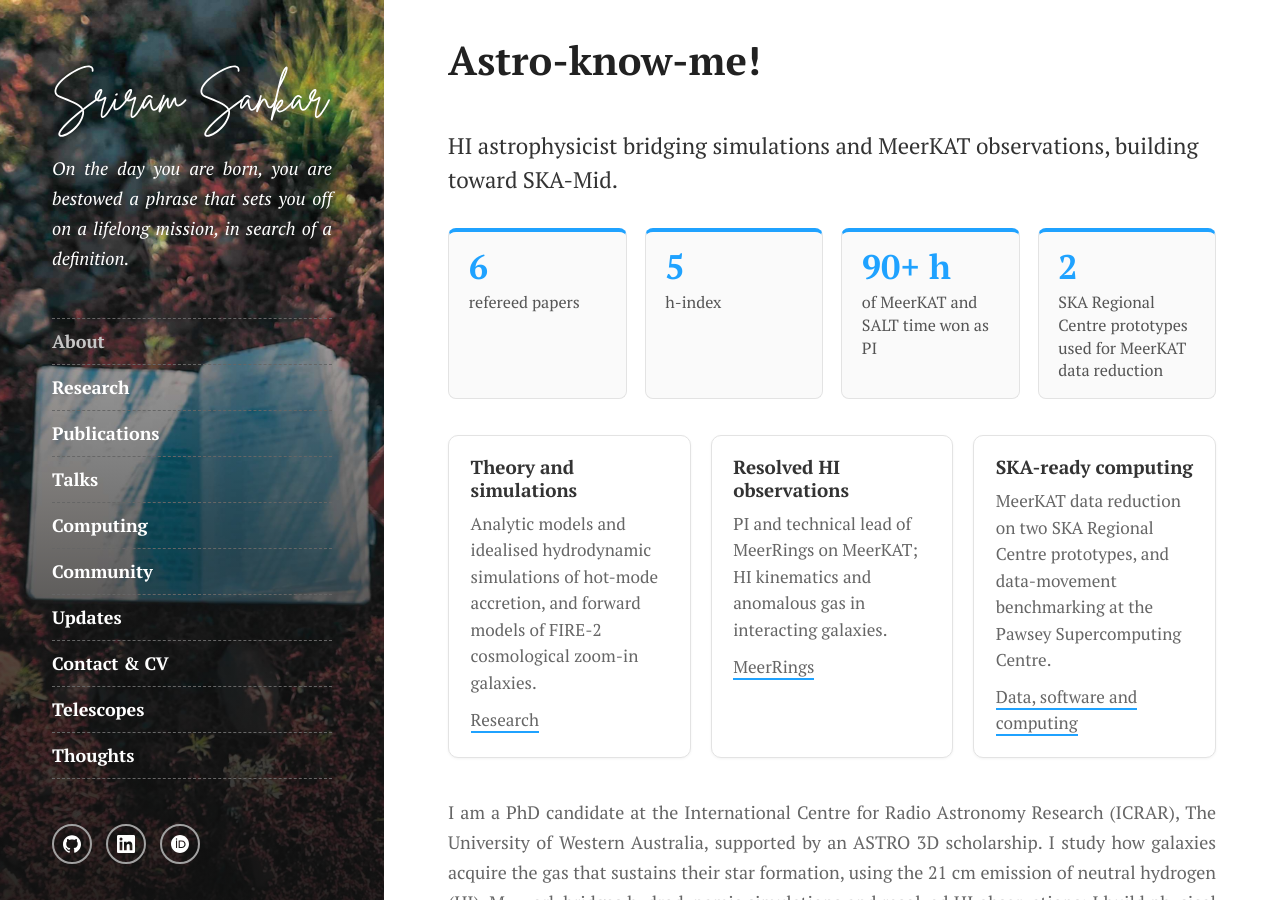
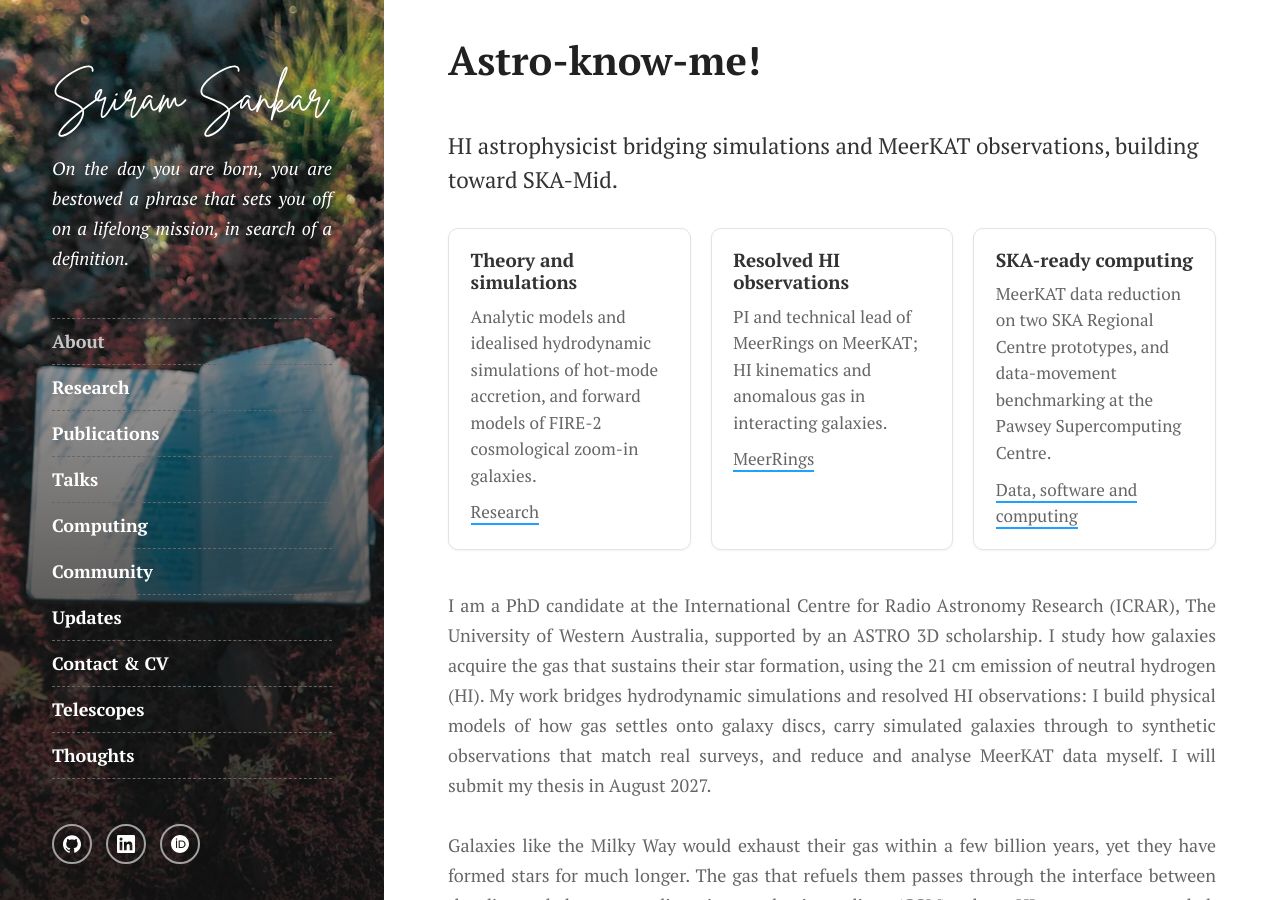
Before and after one commit to spectram/spectram.github.io, a Jekyll site: the page built from index.md, in a window 1280 px wide and 900 px high. Built offline with Jekyll 4.4.1, drawn with Linux system fonts in a browser that asks for light colours.

Commit message:
Remove key-number cards from About; move Medium link to the bottom of Thoughts
Co-Authored-By: Claude Opus 5.5 <noreply@anthropic.com>
Claude-Session: https://claude.ai/code/session_01PBef2H3CY43TcREdMSnytM

```diff
--- a/index.md
+++ b/index.md
@@ -39,13 +39,6 @@ layout: page
 ---
 
 <p class="sr-lead">HI astrophysicist bridging simulations and MeerKAT observations, building toward SKA-Mid.</p>
-
-<div class="sr-stats">
-  <div class="sr-stat"><span class="num">6</span><span class="lbl">refereed papers</span></div>
-  <div class="sr-stat"><span class="num">5</span><span class="lbl">h-index</span></div>
-  <div class="sr-stat"><span class="num">90+ h</span><span class="lbl">of MeerKAT and SALT time won as PI</span></div>
-  <div class="sr-stat"><span class="num">2</span><span class="lbl">SKA Regional Centre prototypes used for MeerKAT data reduction</span></div>
-</div>
 
 <div class="sr-cards">
   <div class="sr-card">
```
Also changed, not shown: _layouts/blog.html (+6 -6 lines).
